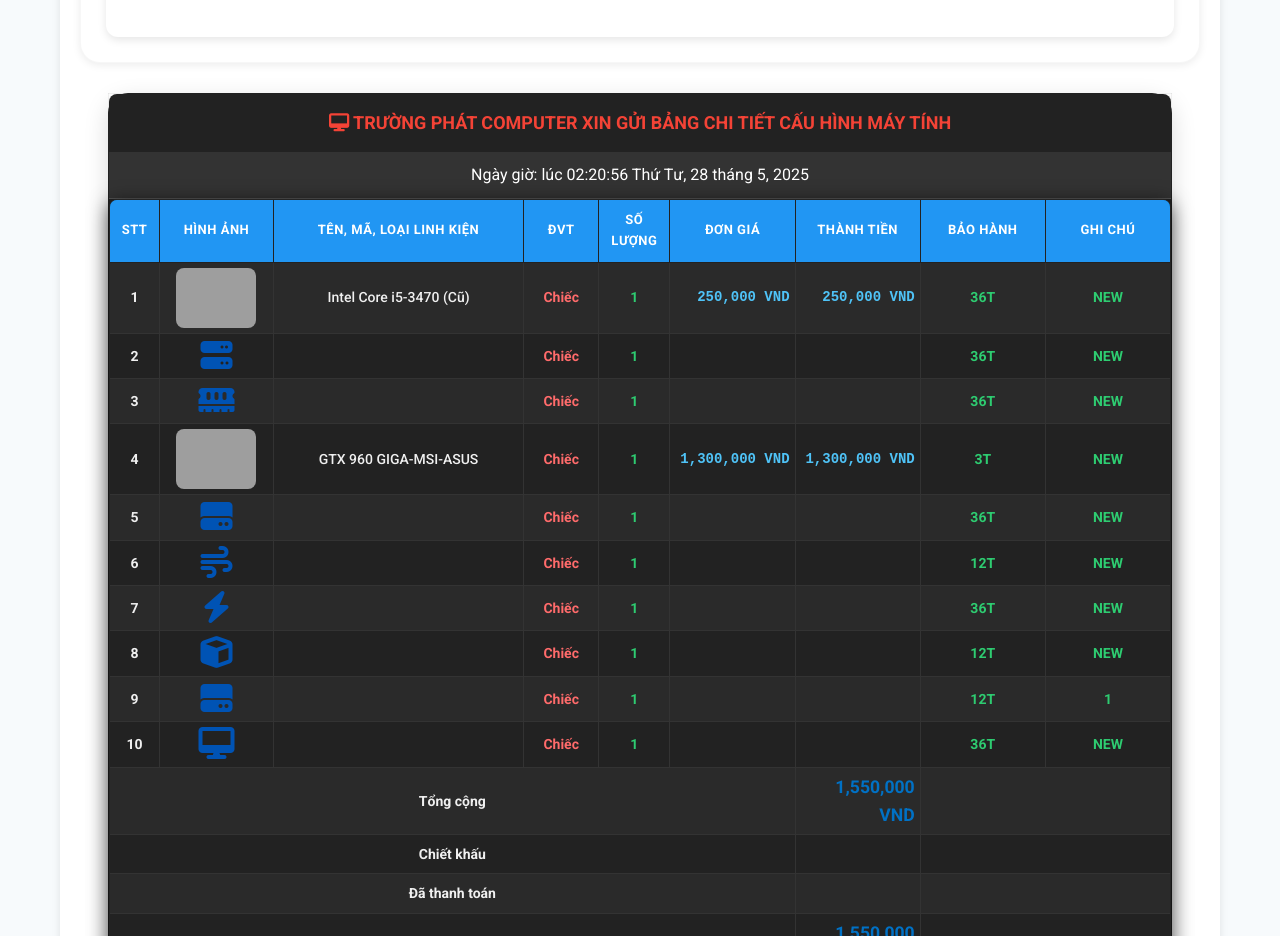
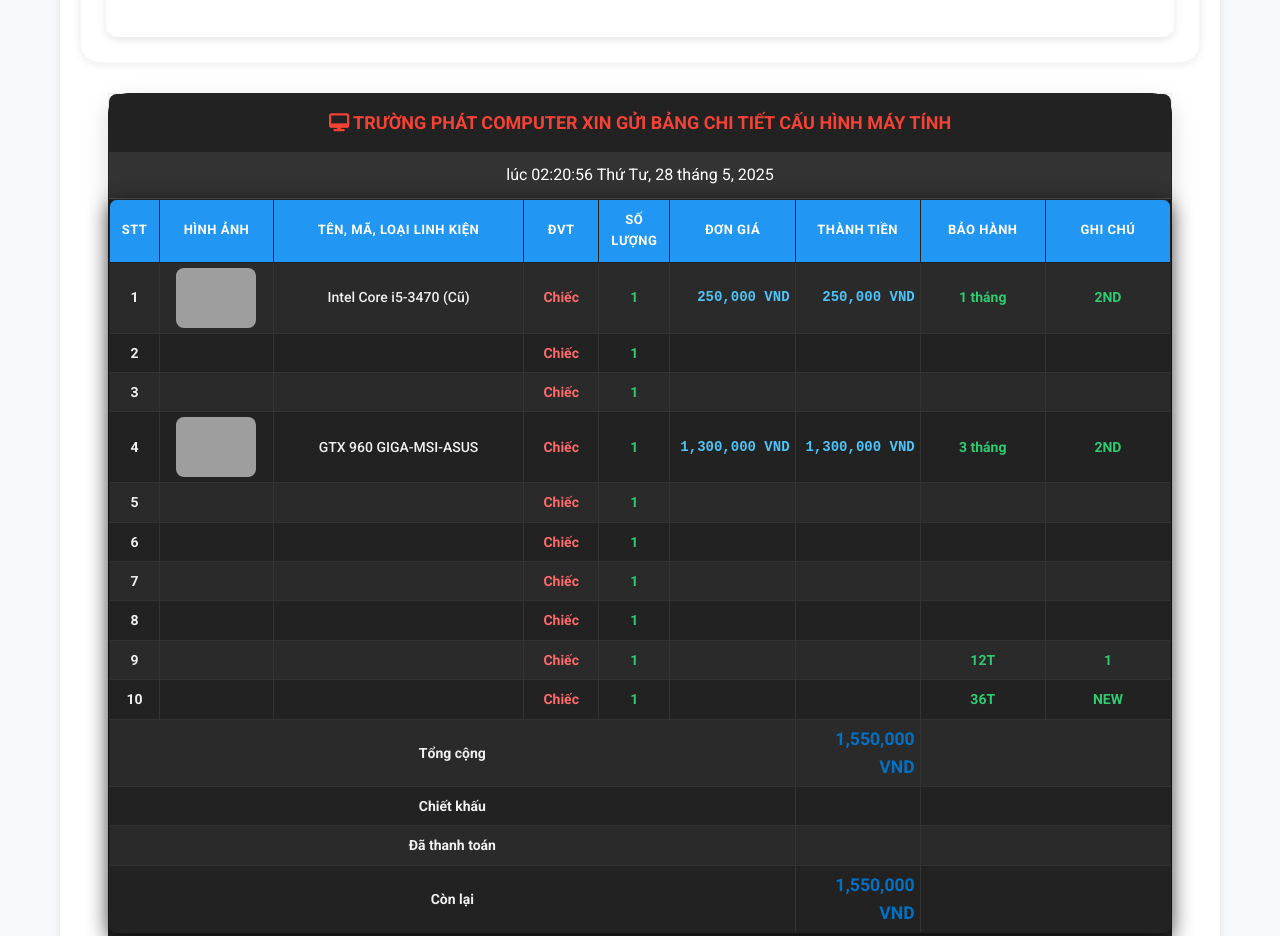
Before and after one commit to namhbcf1/1234, a website: page main.html in a window 1280 px wide. Shown: the part 3589-4525 px from the top of the page. Drawn offline with nearby package versions, Linux system fonts and the light colour scheme; grey boxes are pictures that could not be loaded.

Commit message:
Fix component compatibility and function reference errors

```diff
--- a/config-table-handler.js
+++ b/config-table-handler.js
@@ -71,6 +71,9 @@ function setupComponentChangeListeners() {
 
 // Function to update and show the configuration table
 function updateAndShowConfigTable() {
+    // First clear any existing data in the table to avoid showing outdated information
+    clearConfigTable();
+
     // Get component values from dropdowns
     const cpuDropdown = document.getElementById('cpu');
     const mainboardDropdown = document.getElementById('mainboard');
@@ -172,6 +175,20 @@ function updateAndShowConfigTable() {
             const totalCell = document.getElementById('cpu-cooler-total');
             if (totalCell) {
                 totalCell.textContent = formatPrice(cooler.price) + ' VND';
+            }
+
+            // Update warranty
+            const warrantyCell = document.getElementById('cpu-cooler-warranty');
+            if (warrantyCell && cooler.warranty) {
+                warrantyCell.textContent = cooler.warranty;
+                console.log(`Updated CPU cooler warranty to: ${cooler.warranty}`);
+            }
+
+            // Update condition
+            const conditionCell = document.getElementById('cpu-cooler-condition');
+            if (conditionCell && cooler.condition) {
+                conditionCell.textContent = cooler.condition;
+                console.log(`Updated CPU cooler condition to: ${cooler.condition}`);
             }
         } else {
             console.warn(`CPU cooler not found: ${coolerKey}`);
@@ -329,14 +346,30 @@ function updateComponentCell(componentType, componentKey, alternativeType) {
 
     // Update warranty cell - Use exact warranty from component data
     const warrantyCell = document.getElementById(`${cellId}-warranty`);
-    if (warrantyCell && component.warranty) {
-        warrantyCell.textContent = component.warranty;
+    if (warrantyCell) {
+        if (component.warranty) {
+            warrantyCell.textContent = component.warranty;
+            console.log(`Updated warranty for ${cellId} to: ${component.warranty}`);
+        } else {
+            warrantyCell.textContent = '';
+            console.warn(`No warranty data found for ${componentKey}`);
+        }
+    } else {
+        console.warn(`Warranty cell not found for ${cellId}-warranty`);
     }
 
     // Update condition/status cell
-    const statusCell = document.getElementById(`${cellId}-status`);
-    if (statusCell && component.condition) {
-        statusCell.textContent = component.condition;
+    const conditionCell = document.getElementById(`${cellId}-condition`);
+    if (conditionCell) {
+        if (component.condition) {
+            conditionCell.textContent = component.condition;
+            console.log(`Updated condition for ${cellId} to: ${component.condition}`);
+        } else {
+            conditionCell.textContent = '';
+            console.warn(`No condition data found for ${componentKey}`);
+        }
+    } else {
+        console.warn(`Condition cell not found for ${cellId}-condition`);
     }
 }
 
@@ -470,3 +503,30 @@ function updateComponentTable(cpuKey, mainboardKey, vgaKey, ramKey, ssdKey, psuK
         console.error('Error updating component table:', error);
     }
 }
+
+// Function to clear the configuration table data (keeping structure)
+function clearConfigTable() {
+    // List of component types
+    const componentTypes = ['cpu', 'mainboard', 'vga', 'ram', 'ssd', 'psu', 'case', 'cpu-cooler', 'hdd', 'monitor'];
+
+    // List of cell types to clear
+    const cellTypes = ['name', 'price', 'total', 'warranty', 'condition'];
+
+    // Clear each cell
+    componentTypes.forEach(componentType => {
+        cellTypes.forEach(cellType => {
+            const cell = document.getElementById(`${componentType}-${cellType}`);
+            if (cell) {
+                cell.textContent = '';
+            }
+        });
+
+        // Clear images
+        const imageCell = document.getElementById(`${componentType}-image`);
+        if (imageCell) {
+            imageCell.innerHTML = '';
+        }
+    });
+
+    console.log('Configuration table cleared');
+}
--- a/main.html
+++ b/main.html
@@ -982,7 +982,7 @@
 
                 <!-- Current date and time in Vietnam (GMT+7) -->
                 <div id="current-datetime" style="text-align: center; padding: 10px; background-color: #333; color: #fff; font-size: 16px; border-bottom: 1px solid #555;">
-                    Ngày giờ: <span id="datetime-value">Đang tải...</span>
+                     <span id="datetime-value"></span>
                 </div>
 
                 <table style="width: 100%; border-collapse: collapse; background-color: #222; color: white;">
@@ -1008,8 +1008,8 @@
                             <td style="padding: 10px; text-align: center; border: 1px solid #ddd;">1</td>
                             <td id="cpu-price" style="padding: 10px; text-align: right; border: 1px solid #ddd;"></td>
                             <td id="cpu-total" style="padding: 10px; text-align: right; border: 1px solid #ddd;"></td>
-                            <td style="padding: 10px; text-align: center; border: 1px solid #ddd;">36T</td>
-                            <td style="padding: 10px; text-align: center; border: 1px solid #ddd;">NEW</td>
+                            <td id="cpu-warranty" style="padding: 10px; text-align: center; border: 1px solid #ddd;"></td>
+                            <td id="cpu-condition" style="padding: 10px; text-align: center; border: 1px solid #ddd;"></td>
                         </tr>
                         <tr>
                             <td style="padding: 10px; text-align: center; border: 1px solid #ddd;">2</td>
@@ -1019,8 +1019,8 @@
                             <td style="padding: 10px; text-align: center; border: 1px solid #ddd;">1</td>
                             <td id="mainboard-price" style="padding: 10px; text-align: right; border: 1px solid #ddd;"></td>
                             <td id="mainboard-total" style="padding: 10px; text-align: right; border: 1px solid #ddd;"></td>
-                            <td style="padding: 10px; text-align: center; border: 1px solid #ddd;">36T</td>
-                            <td style="padding: 10px; text-align: center; border: 1px solid #ddd;">NEW</td>
+                            <td id="mainboard-warranty" style="padding: 10px; text-align: center; border: 1px solid #ddd;"></td>
+                            <td id="mainboard-condition" style="padding: 10px; text-align: center; border: 1px solid #ddd;"></td>
                         </tr>
                         <tr>
                             <td style="padding: 10px; text-align: center; border: 1px solid #ddd;">3</td>
@@ -1030,8 +1030,8 @@
                             <td style="padding: 10px; text-align: center; border: 1px solid #ddd;">1</td>
                             <td id="ram-price" style="padding: 10px; text-align: right; border: 1px solid #ddd;"></td>
                             <td id="ram-total" style="padding: 10px; text-align: right; border: 1px solid #ddd;"></td>
-                            <td style="padding: 10px; text-align: center; border: 1px solid #ddd;">36T</td>
-                            <td style="padding: 10px; text-align: center; border: 1px solid #ddd;">NEW</td>
+                            <td id="ram-warranty" style="padding: 10px; text-align: center; border: 1px solid #ddd;"></td>
+                            <td id="ram-condition" style="padding: 10px; text-align: center; border: 1px solid #ddd;"></td>
                         </tr>
                         <tr>
                             <td style="padding: 10px; text-align: center; border: 1px solid #ddd;">4</td>
@@ -1041,8 +1041,8 @@
                             <td style="padding: 10px; text-align: center; border: 1px solid #ddd;">1</td>
                             <td id="vga-price" style="padding: 10px; text-align: right; border: 1px solid #ddd;"></td>
                             <td id="vga-total" style="padding: 10px; text-align: right; border: 1px solid #ddd;"></td>
-                            <td style="padding: 10px; text-align: center; border: 1px solid #ddd;">3T</td>
-                            <td style="padding: 10px; text-align: center; border: 1px solid #ddd;">NEW</td>
+                            <td id="vga-warranty" style="padding: 10px; text-align: center; border: 1px solid #ddd;"></td>
+                            <td id="vga-condition" style="padding: 10px; text-align: center; border: 1px solid #ddd;"></td>
                         </tr>
                         <tr>
                             <td style="padding: 10px; text-align: center; border: 1px solid #ddd;">5</td>
@@ -1052,8 +1052,8 @@
                             <td style="padding: 10px; text-align: center; border: 1px solid #ddd;">1</td>
                             <td id="ssd-price" style="padding: 10px; text-align: right; border: 1px solid #ddd;"></td>
                             <td id="ssd-total" style="padding: 10px; text-align: right; border: 1px solid #ddd;"></td>
-                            <td style="padding: 10px; text-align: center; border: 1px solid #ddd;">36T</td>
-                            <td style="padding: 10px; text-align: center; border: 1px solid #ddd;">NEW</td>
+                            <td id="ssd-warranty" style="padding: 10px; text-align: center; border: 1px solid #ddd;"></td>
+                            <td id="ssd-condition" style="padding: 10px; text-align: center; border: 1px solid #ddd;"></td>
                         </tr>
                         <tr>
                             <td style="padding: 10px; text-align: center; border: 1px solid #ddd;">6</td>
@@ -1063,8 +1063,8 @@
                             <td style="padding: 10px; text-align: center; border: 1px solid #ddd;">1</td>
                             <td id="cpu-cooler-price" style="padding: 10px; text-align: right; border: 1px solid #ddd;"></td>
                             <td id="cpu-cooler-total" style="padding: 10px; text-align: right; border: 1px solid #ddd;"></td>
-                            <td style="padding: 10px; text-align: center; border: 1px solid #ddd;">12T</td>
-                            <td style="padding: 10px; text-align: center; border: 1px solid #ddd;">NEW</td>
+                            <td id="cpu-cooler-warranty" style="padding: 10px; text-align: center; border: 1px solid #ddd;"></td>
+                            <td id="cpu-cooler-condition" style="padding: 10px; text-align: center; border: 1px solid #ddd;"></td>
                         </tr>
                         <tr>
                             <td style="padding: 10px; text-align: center; border: 1px solid #ddd;">7</td>
@@ -1074,8 +1074,8 @@
                             <td style="padding: 10px; text-align: center; border: 1px solid #ddd;">1</td>
                             <td id="psu-price" style="padding: 10px; text-align: right; border: 1px solid #ddd;"></td>
                             <td id="psu-total" style="padding: 10px; text-align: right; border: 1px solid #ddd;"></td>
-                            <td style="padding: 10px; text-align: center; border: 1px solid #ddd;">36T</td>
-                            <td style="padding: 10px; text-align: center; border: 1px solid #ddd;">NEW</td>
+                            <td id="psu-warranty" style="padding: 10px; text-align: center; border: 1px solid #ddd;"></td>
+                            <td id="psu-condition" style="padding: 10px; text-align: center; border: 1px solid #ddd;"></td>
                         </tr>
                         <tr>
                             <td style="padding: 10px; text-align: center; border: 1px solid #ddd;">8</td>
@@ -1085,8 +1085,8 @@
                             <td style="padding: 10px; text-align: center; border: 1px solid #ddd;">1</td>
                             <td id="case-price" style="padding: 10px; text-align: right; border: 1px solid #ddd;"></td>
                             <td id="case-total" style="padding: 10px; text-align: right; border: 1px solid #ddd;"></td>
-                            <td style="padding: 10px; text-align: center; border: 1px solid #ddd;">12T</td>
-                            <td style="padding: 10px; text-align: center; border: 1px solid #ddd;">NEW</td>
+                            <td id="case-warranty" style="padding: 10px; text-align: center; border: 1px solid #ddd;"></td>
+                            <td id="case-condition" style="padding: 10px; text-align: center; border: 1px solid #ddd;"></td>
                         </tr>
                         <tr>
                             <td style="padding: 10px; text-align: center; border: 1px solid #ddd;">9</td>
```
